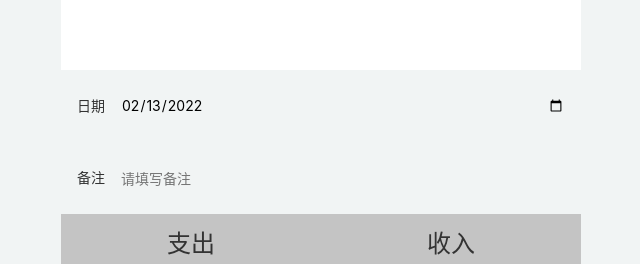
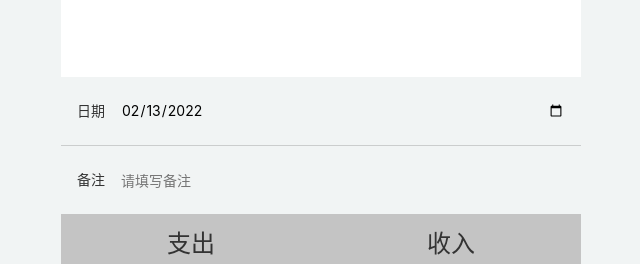
Before and after one commit to wuzx9905/morney-1, a React app: page /#/money in a window 1280 px wide. Shown: the part 145-409 px from the top of the page, without its empty margins (319-959 px from the left). Built offline with nearby package versions, Linux system fonts and the light colour scheme.

Commit message:
添加 createdAt 输入框

```diff
--- a/src/hooks/useRecords.tsx
+++ b/src/hooks/useRecords.tsx
@@ -9,7 +9,7 @@ export type RecordItem = {
     createdAt: string //ISO 8601
 }
 
-type newRecordItem = Omit<RecordItem, 'createdAt'>
+// type newRecordItem = Omit<RecordItem, 'createdAt'>
 
 const useRecords = () => {
     const [records, setRecords] = useState<RecordItem[]>([]);
@@ -21,8 +21,9 @@ const useRecords = () => {
         window.localStorage.setItem('records', JSON.stringify(records));
     }, records);
 
-    const addRecord = (newRecord: newRecordItem) => {
-        const record = {...newRecord, createdAt: (new Date()).toISOString()};
+    const addRecord = (newRecord: RecordItem) => {
+        // const record = {...newRecord, createdAt: (new Date()).toISOString()};
+        const record = {...newRecord};
         if (newRecord.tagIds[0]>=1){
             setRecords([...records, record]);
             return 1;
--- a/src/views/Money.tsx
+++ b/src/views/Money.tsx
@@ -17,7 +17,7 @@ type Category = '-' | '+'
 const defaultFormData = {
     tagIds: [] as number[],
     note: '',
-    createdAt: new Date().toISOString(),
+    createdAt: Date(),
     category: '-' as Category,
     amount: 0,
 };
@@ -25,6 +25,14 @@ const defaultFormData = {
 const CategoryWrapper = styled.div`
   background: #c4c4c4;
 `;
+
+const NoteSectionWrapper=styled.div`
+  section{
+    :first-child{
+      border-bottom: 1px solid #3333;
+    }
+  }
+`
 
 function Money() {
     const [selected, setSelected] = useState(defaultFormData);
@@ -44,12 +52,14 @@ function Money() {
     return (
         <MyLayout scrollTop={9999}>
             <TagsSection value={selected.tagIds} onChange={(tagIds) => onChange({tagIds})}/>
+            <NoteSectionWrapper>
             <NoteSection value={selected.createdAt} onChange={(createdAt) => onChange({createdAt})} type={'date'}
-                         label="日期" createdAt={new Date().toISOString()}
+                         label="日期"
             />
             <NoteSection value={selected.note} onChange={(note) => onChange({note})} type={'text'}
                          label="备注"
             />
+            </NoteSectionWrapper>
             <CategoryWrapper>
                 <CategorySection value={selected.category} onChange={(category) => onChange({category})}/>
             </CategoryWrapper>
--- a/src/views/Money/NoteSection.tsx
+++ b/src/views/Money/NoteSection.tsx
@@ -5,7 +5,7 @@ import dayjs from 'dayjs';
 
 const Wrapper = styled.section`
   background: #f1f4f4;
-  padding: 14px 16px;
+  padding: 12px 16px;
   font-size: 14px;
 `;
 
@@ -21,7 +21,7 @@ const NoteSection: React.FunctionComponent<Props> = (props) => {
     let note = props.value
     const type = props.type
     const label = props.label
-    if (type==='date'){
+    if (props.type==="date"){
         note = dayjs(note).format('YYYY-MM-DD')
     }
     // const createdAt =  dayjs(props.createdAt).format('YYYY-MM-DD')
--- a/src/views/Statistics.tsx
+++ b/src/views/Statistics.tsx
@@ -58,13 +58,13 @@ function Statistics() {
                 <CategorySection value={category} onChange={(value) => setCategory(value)}/>
             </CategoryWrapper>
 
-            {array.map(([date,records])=> <div>
+            {array.map(([date,records])=> <div key={Math.random()}>
                 <Header>
                     {date}
                 </Header>
                 <div>
                     {records.map(r => {
-                        return <Item>
+                        return <Item key={Math.random()}>
                             <div className="tags oneLine">
                                 {r.tagIds
                                     .map(tagId => <span key={tagId}>{getName(tagId)}</span>)
```
